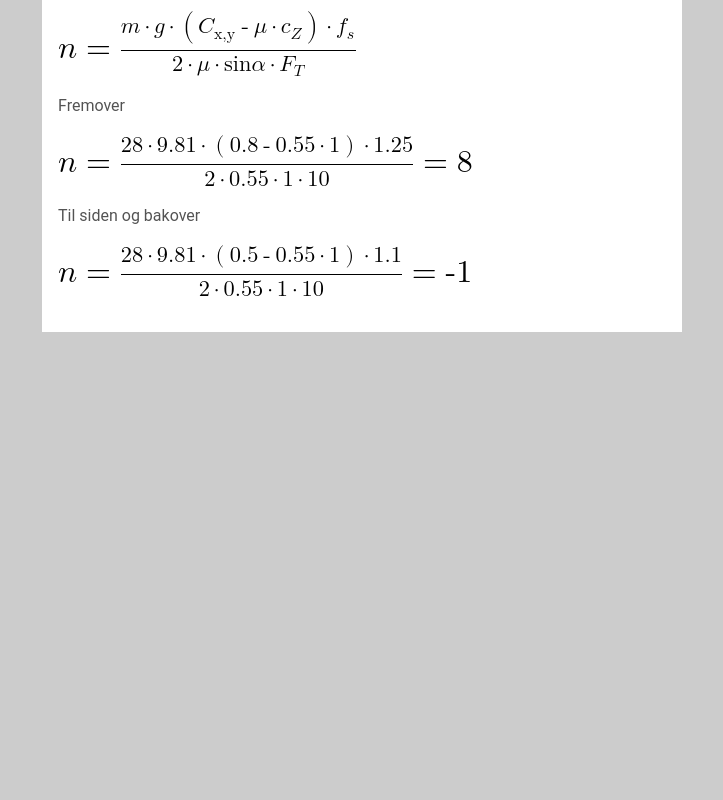
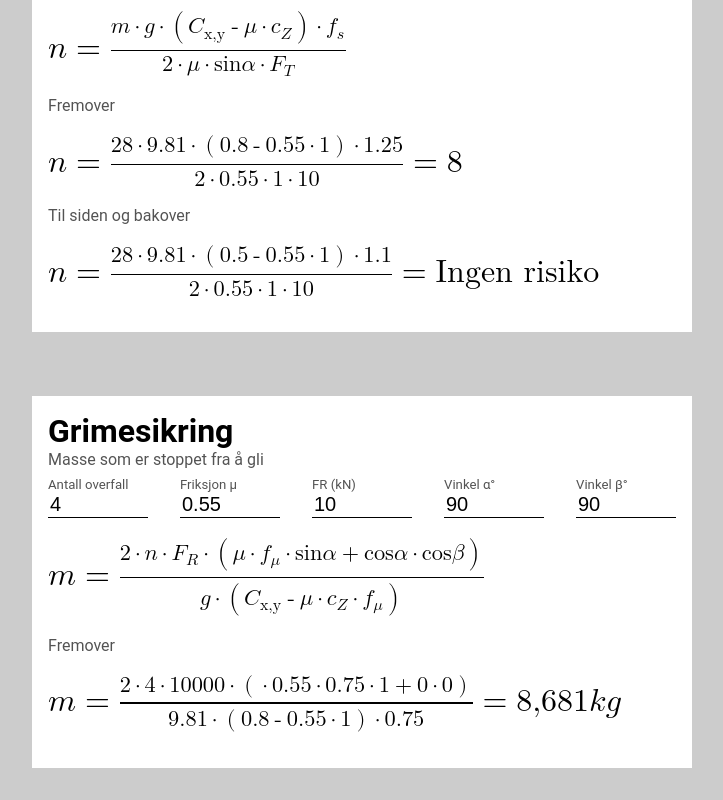
Before and after one commit to markhilb/lastsikring, an Angular app: page / in a window 1280 px wide. Shown: the part 690-1490 px from the top of the page, without its empty margins (278-1001 px from the left). Before the commit the page ends 1054 px from the top, so only its background shows below. Built offline with nearby package versions, Linux system fonts and the light colour scheme.

Commit message:
last equation

```diff
--- /dev/null
+++ b/src/app/components/grimesikring-weight-equation/grimesikring-weight-equation.component.html
@@ -0,0 +1,122 @@
+<div class="equation">
+  @if (cxy === undefined) {
+    <math>
+      <mi>m</mi>
+      <mo>=</mo>
+      <mfrac>
+        <mrow>
+          <mn>2</mn>
+          <mo>&middot;</mo>
+          <mi>n</mi>
+          <mo>&middot;</mo>
+          <msub>
+            <mi>F</mi>
+            <mi>R</mi>
+          </msub>
+          <mo>&middot;</mo>
+          <mo>(</mo>
+          <mi>μ</mi>
+          <mo>&middot;</mo>
+          <msub>
+            <mi>f</mi>
+            <mi>μ</mi>
+          </msub>
+          <mo>&middot;</mo>
+          <mi>sin</mi>
+          <mi>α</mi>
+          <mo>+</mo>
+          <mi>cos</mi>
+          <mi>α</mi>
+          <mo>&middot;</mo>
+          <mi>cos</mi>
+          <mi>β</mi>
+          <mo>)</mo>
+        </mrow>
+        <mrow>
+          <mi>g</mi>
+          <mo>&middot;</mo>
+          <mo>(</mo>
+          <msub>
+            <mi>C</mi>
+            <mi>x,y</mi>
+          </msub>
+          <mo>-</mo>
+          <mi>μ</mi>
+          <mo>&middot;</mo>
+          <msub>
+            <mi>c</mi>
+            <mi>Z</mi>
+          </msub>
+          <mo>&middot;</mo>
+          <msub>
+            <mi>f</mi>
+            <mi>μ</mi>
+          </msub>
+          <mo>)</mo>
+        </mrow>
+      </mfrac>
+    </math>
+  } @else {
+    <math>
+      <mi>m</mi>
+      <mo>=</mo>
+      <mfrac>
+        <mrow>
+          <mn>2</mn>
+          <mo>&middot;</mo>
+          <mn>{{ numStraps ?? "_" }}</mn>
+          <mo>&middot;</mo>
+          <mn>{{ fr ?? "_" }}</mn>
+          <mo>&middot;</mo>
+          <mo>(</mo>
+          <mo>&middot;</mo>
+          <mn>{{ friction ?? "_" }}</mn>
+          <mo>&middot;</mo>
+          <mn>{{ fmu }}</mn>
+          <mo>&middot;</mo>
+          @if (alpha !== undefined) {
+            <mn>{{ Math.sin(alpha) | number: ".0-2" }}</mn>
+          } @else {
+            <mi>_</mi>
+          }
+          <mo>+</mo>
+          @if (alpha !== undefined) {
+            <mn>{{ Math.cos(alpha) | number: ".0-2" }}</mn>
+          } @else {
+            <mi>_</mi>
+          }
+          <mo>&middot;</mo>
+          @if (beta !== undefined) {
+            <mn>{{ Math.cos(beta) | number: ".0-2" }}</mn>
+          } @else {
+            <mi>_</mi>
+          }
+          <mo>)</mo>
+        </mrow>
+        <mrow>
+          <mn>{{ g }}</mn>
+          <mo>&middot;</mo>
+          <mo>(</mo>
+          <mn>{{ cxy }}</mn>
+          <mo>-</mo>
+          <mn>{{ friction ?? "_" }}</mn>
+          <mo>&middot;</mo>
+          <mn>{{ cz }}</mn>
+          <mo>)</mo>
+          <mo>&middot;</mo>
+          <mn>{{ fmu }}</mn>
+        </mrow>
+      </mfrac>
+      <mo>=</mo>
+      @if (result === undefined) {
+        <mi>_</mi>
+      } @else if (result < 0) {
+        <mi>Ingen risiko</mi>
+      } @else {
+        <mn>{{ result | number: ".0-0" }}</mn>
+        <mi>k</mi>
+        <mi>g</mi>
+      }
+    </math>
+  }
+</div>
--- /dev/null
+++ b/src/app/components/grimesikring-weight-equation/grimesikring-weight-equation.component.ts
@@ -0,0 +1,61 @@
+import { CommonModule } from "@angular/common";
+import { Component, Input } from "@angular/core";
+
+@Component({
+  selector: "app-grimesikring-weight-equation",
+  imports: [CommonModule],
+  templateUrl: "./grimesikring-weight-equation.component.html",
+  styleUrl: "./grimesikring-weight-equation.component.scss",
+})
+export class GrimesikringWeightEquationComponent {
+  @Input() numStraps?: number;
+  @Input() friction?: number;
+  @Input("fr") _fr?: number;
+  @Input("alpha") _alpha?: number;
+  @Input("beta") _beta?: number;
+
+  @Input() cxy?: number;
+
+  Math = Math;
+
+  g = 9.81;
+  fmu = 0.75;
+  cz = 1;
+
+  get fr() {
+    return this._fr !== undefined ? this._fr * 1000 : undefined;
+  }
+
+  get alpha() {
+    return this._alpha !== undefined
+      ? (this._alpha * Math.PI) / 180
+      : undefined;
+  }
+
+  get beta() {
+    return this._beta !== undefined ? (this._beta * Math.PI) / 180 : undefined;
+  }
+
+  get result() {
+    if (
+      this.numStraps === undefined ||
+      this.friction === undefined ||
+      this.fr === undefined ||
+      this.alpha === undefined ||
+      this.beta === undefined ||
+      this.cxy === undefined ||
+      this.fmu === undefined
+    ) {
+      return undefined;
+    }
+
+    return (
+      (2 *
+        this.numStraps *
+        this.fr *
+        (this.friction * this.fmu * Math.sin(this.alpha) +
+          Math.cos(this.alpha) * Math.cos(this.beta))) /
+      (this.g * (this.cxy - this.friction * this.cz * this.fmu))
+    );
+  }
+}
--- /dev/null
+++ b/src/app/components/grimesikring-weight/grimesikring-weight.component.html
@@ -0,0 +1,34 @@
+<div class="heading">Grimesikring</div>
+<div class="sub-heading">Masse som er stoppet fra å gli</div>
+
+<div class="flex wrap gap-8 mt-2">
+  <app-number-input
+    title="Antall overfall"
+    [(value)]="numStraps"
+    [min]="0"
+    [decimal]="false"
+  />
+  <app-number-input
+    title="Friksjon μ"
+    [(value)]="friction"
+    [min]="0"
+    [max]="1"
+    [step]="0.1"
+  />
+  <app-number-input title="FR (kN)" [(value)]="fr" [min]="0" />
+  <app-number-input title="Vinkel α°" [(value)]="alpha" [min]="0" [max]="360" />
+  <app-number-input title="Vinkel β°" [(value)]="beta" [min]="0" [max]="360" />
+</div>
+
+<app-grimesikring-weight-equation />
+
+<div class="sub-heading">Fremover</div>
+
+<app-grimesikring-weight-equation
+  [numStraps]="numStraps"
+  [friction]="friction"
+  [fr]="fr"
+  [alpha]="alpha"
+  [beta]="beta"
+  [cxy]="cx"
+/>
--- /dev/null
+++ b/src/app/components/grimesikring-weight/grimesikring-weight.component.ts
@@ -0,0 +1,29 @@
+import { CommonModule } from "@angular/common";
+import { Component } from "@angular/core";
+import { GrimesikringWeightEquationComponent } from "../grimesikring-weight-equation/grimesikring-weight-equation.component";
+import { NumberInputComponent } from "../number-input/number-input.component";
+
+@Component({
+  selector: "app-grimesikring-weight",
+  imports: [
+    CommonModule,
+    NumberInputComponent,
+    GrimesikringWeightEquationComponent,
+  ],
+  templateUrl: "./grimesikring-weight.component.html",
+  styleUrl: "./grimesikring-weight.component.scss",
+})
+export class GrimesikringWeightComponent {
+  numStraps? = 4;
+  friction? = 0.55;
+  fr? = 10;
+  alpha? = 90;
+  beta? = 90;
+
+  g = 9.81;
+  cx = 0.8;
+  cy = 0.5;
+  fmux = 1.25;
+  fmuy = 1.1;
+  cz = 1;
+}
--- a/src/app/components/number-input/number-input.component.scss
+++ b/src/app/components/number-input/number-input.component.scss
@@ -8,5 +8,6 @@ input {
   font-size: 1.25rem;
 
   border: none;
+  border-radius: 0;
   border-bottom: 1px solid black;
 }
--- a/src/app/components/overfallsikring-straps-equation/overfallsikring-straps-equation.component.html
+++ b/src/app/components/overfallsikring-straps-equation/overfallsikring-straps-equation.component.html
@@ -78,7 +78,13 @@
         </mrow>
       </mfrac>
       <mo>=</mo>
-      <mn>{{ result ?? "_" }}</mn>
+      @if (result === undefined) {
+        <mi>_</mi>
+      } @else if (result < 0) {
+        <mi>Ingen risiko</mi>
+      } @else {
+        <mn>{{ result }}</mn>
+      }
     </math>
   }
 </div>
--- a/src/app/pages/home-page/home-page.component.html
+++ b/src/app/pages/home-page/home-page.component.html
@@ -6,4 +6,8 @@
   <app-card>
     <app-overfallsikring-straps />
   </app-card>
+
+  <app-card>
+    <app-grimesikring-weight />
+  </app-card>
 </section>
--- a/src/app/pages/home-page/home-page.component.scss
+++ b/src/app/pages/home-page/home-page.component.scss
@@ -1,7 +1,10 @@
 section {
   margin: auto;
   margin-block: 2rem;
-  max-width: 40rem;
+
+  width: fit-content;
+
+  // max-width: 50rem;
 
   display: flex;
   flex-direction: column;
--- a/src/app/pages/home-page/home-page.component.ts
+++ b/src/app/pages/home-page/home-page.component.ts
@@ -1,5 +1,6 @@
 import { Component } from "@angular/core";
 import CardComponent from "../../components/card/card.component";
+import { GrimesikringWeightComponent } from "../../components/grimesikring-weight/grimesikring-weight.component";
 import { OverfallsikringStrapsComponent } from "../../components/overfallsikring-straps/overfallsikring-straps.component";
 import { OverfallsikringWeightComponent } from "../../components/overfallsikring-weight/overfallsikring-weight.component";
 
@@ -9,6 +10,7 @@ import { OverfallsikringWeightComponent } from "../../components/overfallsikring
     CardComponent,
     OverfallsikringWeightComponent,
     OverfallsikringStrapsComponent,
+    GrimesikringWeightComponent,
   ],
   templateUrl: "./home-page.component.html",
   styleUrl: "./home-page.component.scss",
--- a/src/styles.scss
+++ b/src/styles.scss
@@ -3,6 +3,20 @@ body {
   margin: 0;
   background-color: #ccc;
   font-family: Roboto, sans-serif;
+}
+
+@media (max-width: 768px) {
+  html,
+  body {
+    font-size: 12px;
+  }
+}
+
+@media (max-width: 576px) {
+  html,
+  body {
+    font-size: 8px;
+  }
 }
 
 .flex {
```
Also changed, not shown: src/app/components/grimesikring-weight-equation/grimesikring-weight-equation.component.scss (added), src/app/components/grimesikring-weight/grimesikring-weight.component.scss (added).
